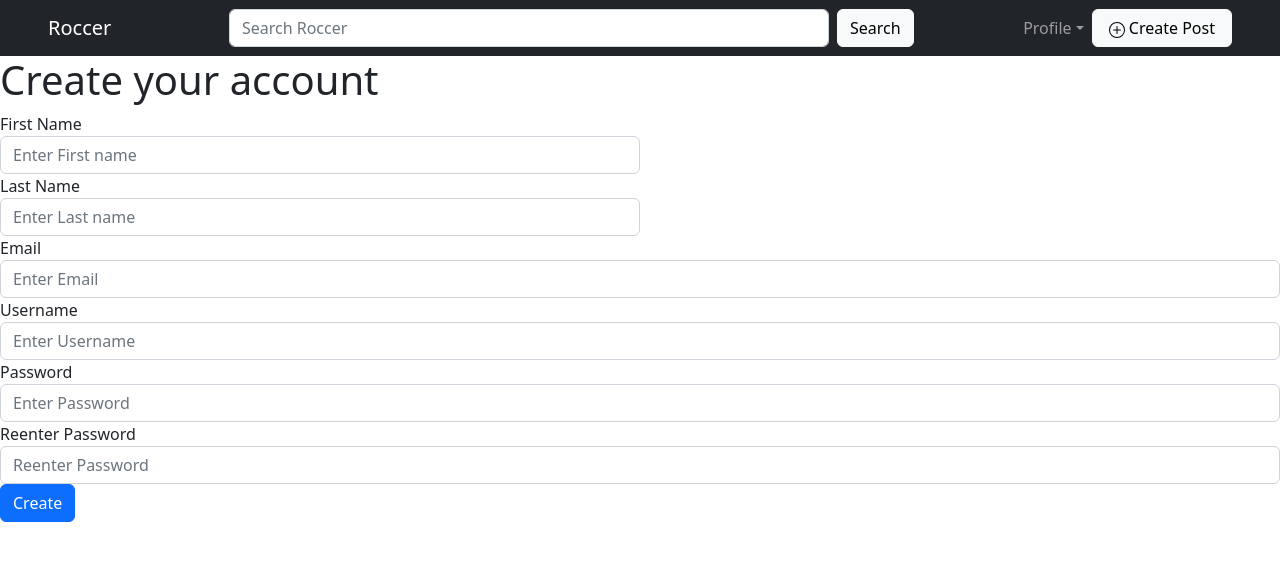
After one commit to Fenshway/roccer, a Flask app: page /register_form in a window 1280 px wide. The commit adds this page. Shown: the top 561 px of the page. Run offline with Flask 3, Linux system fonts and the light colour scheme.

Commit message:
Added user account creation and session functionality

```diff
--- a/app.py
+++ b/app.py
@@ -1,14 +1,20 @@
-from flask import Flask, render_template, request
+from flask import Flask, render_template, request, redirect, flash, session
 import os
 from dotenv import load_dotenv
 from src.models import db, User_account
+from flask_bcrypt import Bcrypt
+from src.repositories.user_account_repository import user_repository_singleton
 
 load_dotenv()
+
 app = Flask(__name__)
 
 app.config['SQLALCHEMY_DATABASE_URI'] = os.getenv('DATABASE_URI')
+app.secret_key = os.getenv('APP_SECRET_KEY')
 
 db.init_app(app)
+
+bcrypt = Bcrypt(app)
 
 @app.get('/')
 def index():
@@ -33,3 +39,65 @@ def post():
 @app.get('/create_post')
 def create_post():
     return render_template('create_post.html')
+
+@app.get('/register_form')
+def register_form():
+    return render_template('register.html')
+
+@app.post('/register')
+def register():
+    first_name = request.form.get('firstname')
+    last_name = request.form.get('lastname')
+    email = request.form.get('email')
+    username = request.form.get('username')
+    password = request.form.get('password')
+    password2 = request.form.get('password2')
+
+    if (password != password2):
+        flash('Passwords do not match. Please try again.')
+        return render_template('/register_form')
+
+    existing_user = User_account.query.filter_by(username=username).first()
+    if existing_user:
+        flash('Username already taken.')
+        return redirect('/register_form')
+
+    hashed_bytes = bcrypt.generate_password_hash(password, int(os.getenv('BCRYPT_ROUNDS')))
+    hashed_password = hashed_bytes.decode('utf-8')
+
+    new_user = user_repository_singleton.create_account(first_name, last_name, username, hashed_password)
+    flash('Account created successfully.')
+    return redirect('/profile')
+
+@app.route('/login_page')
+def login_page():
+    return render_template('login.html')
+
+@app.post('/login')
+def login():
+    username = request.form.get('username')
+    password = request.form.get('password')
+
+    existing_user = User_account.query.filter_by(username=username).first()
+    if not existing_user:
+        flash('Error logging in. Please try again.')
+        return redirect('/login_page')
+
+    if not bcrypt.check_password_hash(existing_user.user_password, password):
+        flash('Error logging in. Please try again.')
+        return redirect('/login_page')
+
+    session['user'] = {
+        'user_account_id': existing_user.user_account_id
+    }
+    flash('Logged in. Remove this flash code before deployement')
+    return redirect('/')
+
+@app.post('/logout')
+def logout():
+    session.pop('user')
+    return redirect('/')
+
+#@app.post('/delete')
+#def delete():
+#    user_to_delete = User_account.query.filter_by()
--- a/requirements.txt
+++ b/requirements.txt
@@ -1,6 +1,10 @@
+bcrypt==4.0.1
 click==8.1.3
+colorama==0.4.6
 Flask==2.2.2
+Flask-Bcrypt==1.0.1
 Flask-SQLAlchemy==3.0.2
+greenlet==2.0.1
 importlib-metadata==5.0.0
 itsdangerous==2.1.2
 Jinja2==3.1.2
--- a/src/models.py
+++ b/src/models.py
@@ -14,7 +14,7 @@ comment_vote = db.Table(
     'comment_vote',
     db.Column('user_account_id', db.Integer, \
         db.ForeignKey('user_account.user_account_id'), primary_key=True),
-    db.Column('post_id', db.Integer, \
+    db.Column('post_id', db.Integer,
         db.ForeignKey('post.post_id'), primary_key=True),
     db.Column('upvote', db.Boolean, nullable=False)
 )
@@ -25,7 +25,6 @@ class User_account(db.Model):
     last_name = db.Column(db.String, nullable=False)
     username = db.Column(db.String, nullable=False)
     user_password = db.Column(db.String, nullable=False)
-    created_at = db.Column(db.TIMESTAMP(timezone=True), nullable=False)
 
 
 class Post(db.Model):
--- a/templates/_layout.html
+++ b/templates/_layout.html
@@ -42,13 +42,16 @@
             <a class="dropdown-item" href="#">Search</a>
             <a class="dropdown-item" href="/profile">Profile</a>
             <a class="dropdown-item" href="/profile/settings">Settings</a>
+            <a class="dropdown-item" href="/register_form">Temp register</a>
+            <a class="dropdown-item" href="/login_page">Temp login</a>
             <div class="dropdown-divider"></div>
-            <a class="dropdown-item" href="#">Logout</a>
+            <form action="/logout" method="post">
+              <button type="submit" class="btn btn-primary">Logout</button>
+            </form>
           </div>
         </li>
       </ul>
 
-<!-- This might be a little messed up as I currently cannot get the program to run as I did not yet set up the new DB, therefore, I can not test this as of now-->
       <a href="/create_post">
         <button type="button" class="btn btn-light px-3 ml-3">
           <svg xmlns="http://www.w3.org/2000/svg" width="16" height="16" fill="currentColor" class="bi bi-plus-circle" viewBox="0 0 16 16">
--- a/templates/profile.html
+++ b/templates/profile.html
@@ -3,6 +3,11 @@
 {% block title %}Roccer | Profile{% endblock %}
 
 {% block body %}
+
+{% for message in get_flashed_messages() %}
+  <h1>{{message}}</h1>
+{% endfor %}
+
 <div class="row gutters-sm">
     <div class="col-md-4 mb-3">
       <div class="card">
--- /dev/null
+++ b/templates/register.html
@@ -0,0 +1,46 @@
+{% extends '_layout.html' %}
+
+{% block title %}Roccer | Account Creation{% endblock %}
+
+{% block body %}
+
+<!--FLASH MESSAGES-->
+{% for message in get_flashed_messages() %}
+  <div class="alert alert-warning alert-dismissible fade show" role="alert">
+    <strong>{{message}}</strong>
+    <button type="button" class="btn-close" data-bs-dismiss="alert" aria-label="Close"></button>
+  </div>
+{% endfor %}
+
+<h1>Create your account</h1>
+
+<form action="/register" method="post">
+    <div class="form-row">
+      <div class="form-group col-md-6">
+        <label for="firstname">First Name</label>
+        <input type="text" class="form-control" name="firstname" id="firstname" placeholder="Enter First name">
+      </div>
+      <div class="form-group col-md-6">
+        <label for="lastname">Last Name</label>
+        <input type="text" class="form-control" name="lastname" id="lastname" placeholder="Enter Last name">
+      </div>
+    </div>
+    <div class="form-group">
+        <label for="email">Email</label>
+        <input type="email" class="form-control" name="email" id="email" placeholder="Enter Email">
+      </div>
+    <div class="form-group">
+      <label for="username">Username</label>
+      <input type="username" class="form-control" name="username" id="username" placeholder="Enter Username">
+    </div>
+    <div class="form-group">
+        <label for="password">Password</label>
+        <input type="password" class="form-control" name="password" id="password" placeholder="Enter Password">
+    </div>
+    <div class="form-group">
+        <label for="password2">Reenter Password</label>
+        <input type="password" class="form-control" name="password2" id="password2" placeholder="Reenter Password">
+    </div>
+    <button type="submit" class="btn btn-primary">Create</button>
+</form>
+{% endblock %}
```
Also changed, not shown: src/repositories/user_account_repository.py (+11 -0 lines), templates/index.html (+8 -0 lines), templates/login.html (added, +30 -0 lines), 1 other file.
